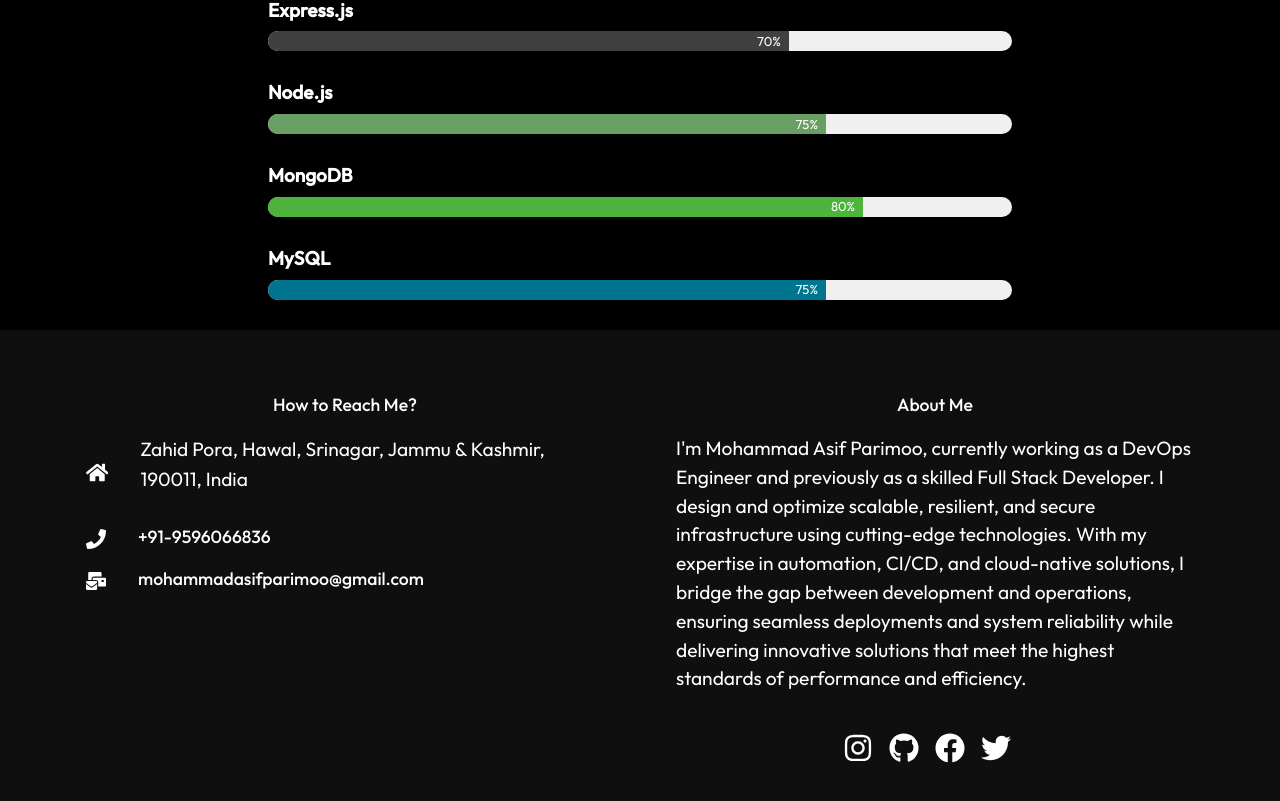
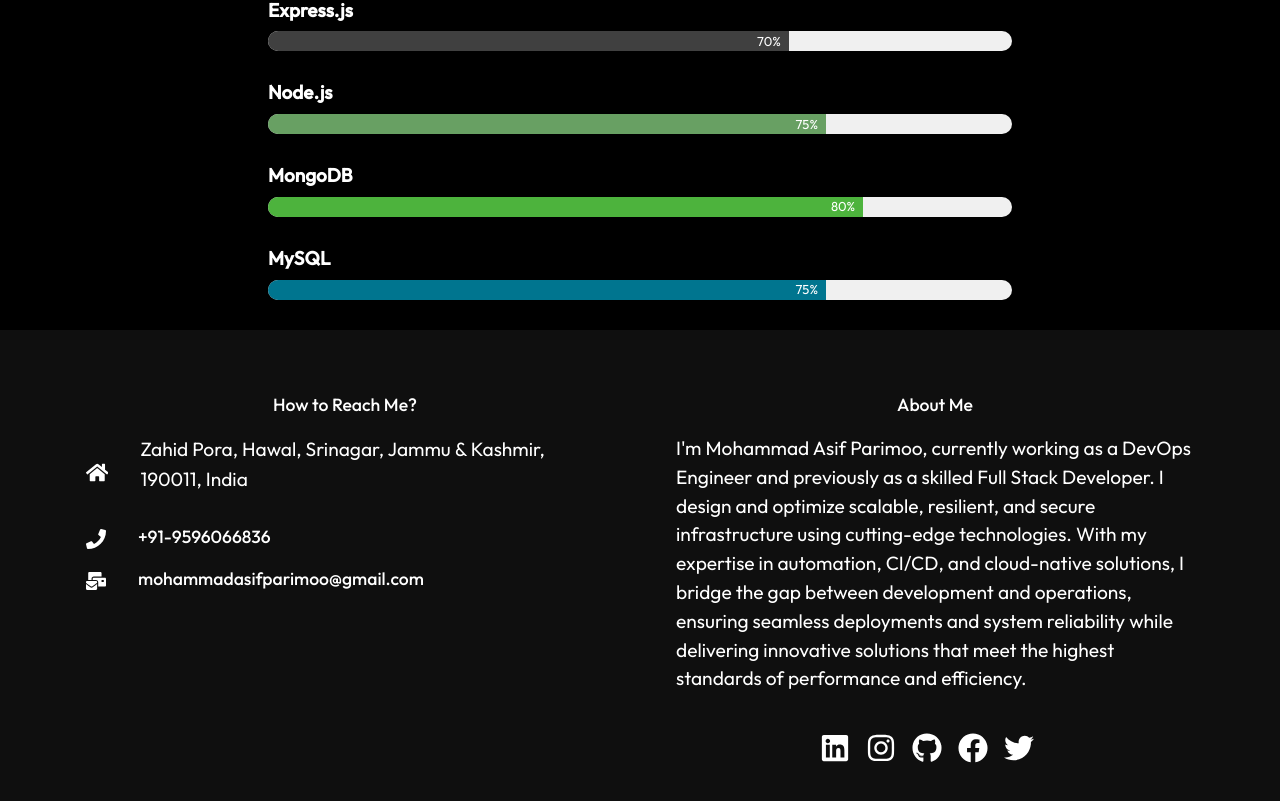
Before and after one commit to mohammad-asif-parimoo/portfolio_website, a React (Create React App) app in the folder client/: page / in a window 1280 px wide. Shown: the part 4844-5645 px from the top of the page. Built offline with nearby package versions, Linux system fonts and the light colour scheme.

Commit message:
Update Footer.js

```diff
--- a/client/src/components/Footer.js
+++ b/client/src/components/Footer.js
@@ -1,6 +1,6 @@
 import React from 'react';
 import "../styles/FooterStyles.css";
-import { FaHome, FaPhone, FaMailBulk, FaFacebook, FaInstagram, FaGithub, FaTwitter } from "react-icons/fa";
+import { FaHome, FaPhone, FaMailBulk, FaFacebook, FaInstagram, FaGithub, FaTwitter, FaLinkedin } from "react-icons/fa";
 
 const Footer = () => {
     return (
@@ -25,6 +25,11 @@ const Footer = () => {
                     <h4 className="text-center">About Me</h4>
                     <p>I'm Mohammad Asif Parimoo, currently working as a DevOps Engineer and previously as a skilled Full Stack Developer. I design and optimize scalable, resilient, and secure infrastructure using cutting-edge technologies. With my expertise in automation, CI/CD, and cloud-native solutions, I bridge the gap between development and operations, ensuring seamless deployments and system reliability while delivering innovative solutions that meet the highest standards of performance and efficiency.</p>
                     <div className="social">
+
+                        <a href="https://www.linkedin.com/in/mohammad-asif-parimoo/" target="_blank" rel="noopener noreferrer">
+                            <FaLinkedin size={30} className="linkedin-icon" />
+                        </a>
+
                         <a href="https://www.instagram.com/mohammad_asif_parimoo/" target="_blank" rel="noopener noreferrer">
                             <FaInstagram size={30} className="instagram-icon" />
                         </a>
```
